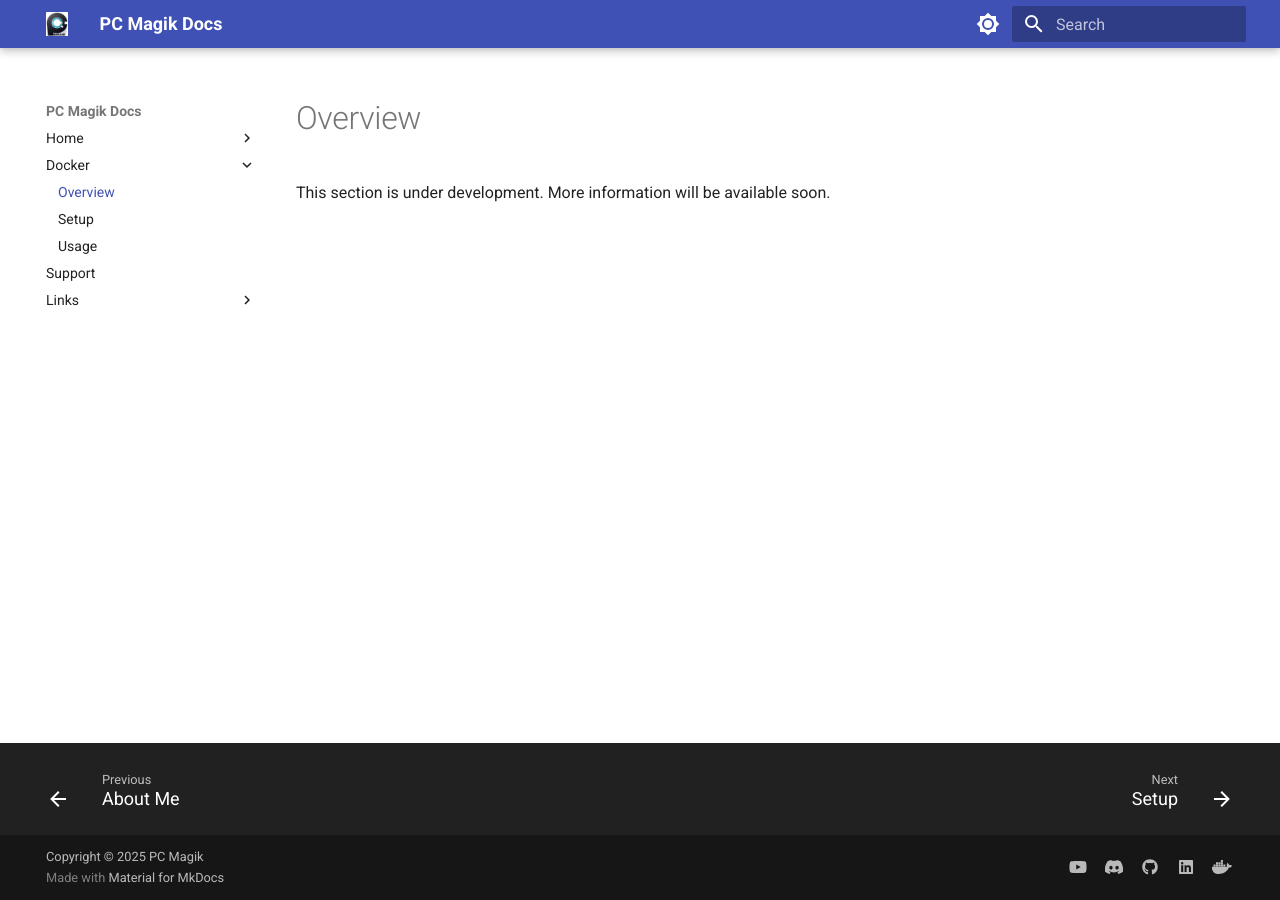
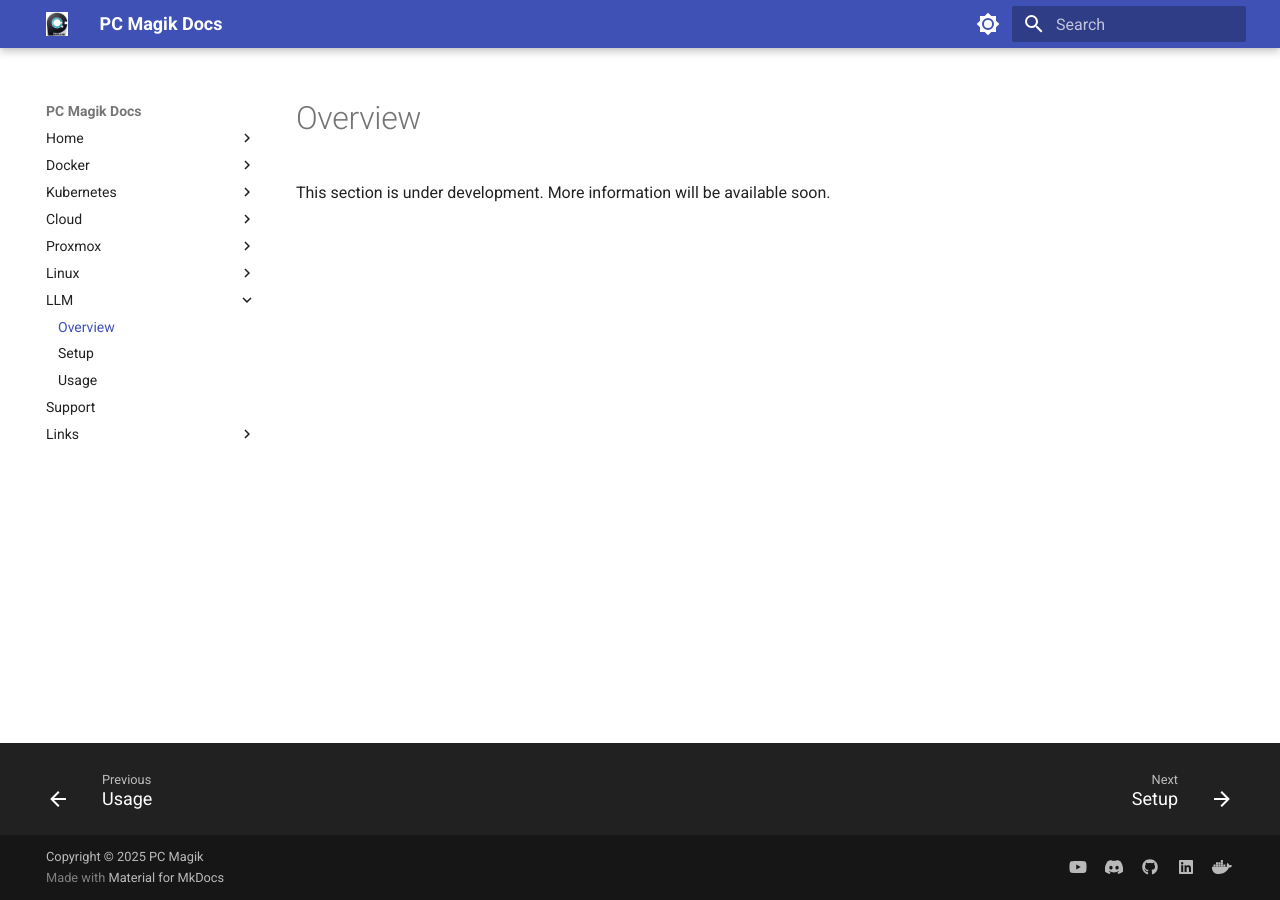
Before and after one commit to pcmagik/pcmagik.github.io, an MkDocs documentation site: the page built from docs/overview.md, in a window 1280 px wide. Built offline with MkDocs 1.6.1 and Material for MkDocs 9.7.7, drawn with Linux system fonts in a browser that asks for light colours; some of the changed lines change nothing that is shown.

Commit message:
Add new sections for Kubernetes, Cloud, Proxmox, Linux, and LLM in mkdocs configuration

```diff
--- a/mkdocs.yml
+++ b/mkdocs.yml
@@ -15,6 +15,27 @@ nav:
     - Overview: overview.md
     - Setup: setup.md
     - Usage: usage.md
+  - Kubernetes:
+    - Overview: overview.md
+    - Setup: setup.md
+    - Usage: usage.md
+  - Cloud:
+    - Overview: overview.md
+    - Setup: setup.md
+    - Usage: usage.md
+  - Proxmox:
+    - Overview: overview.md
+    - Setup: setup.md
+    - Usage: usage.md
+  - Linux:
+    - Overview: overview.md
+    - Setup: setup.md
+    - Usage: usage.md
+  - LLM:
+    - Overview: overview.md
+    - Setup: setup.md
+    - Usage: usage.md
+
   - Support: support.md
   - Links:
     - PC Magik Website: https://mateuszpiekut.pl
```
